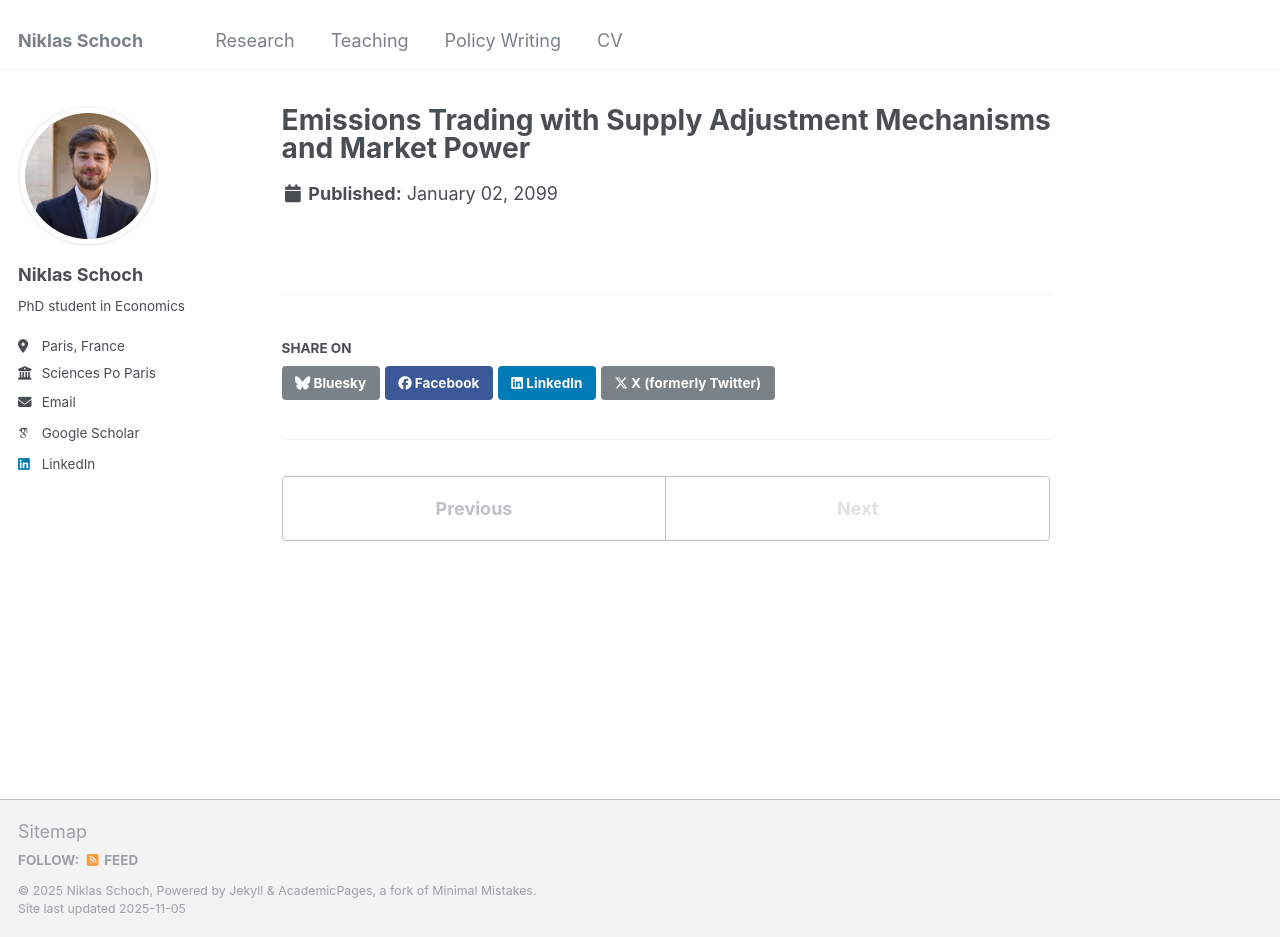
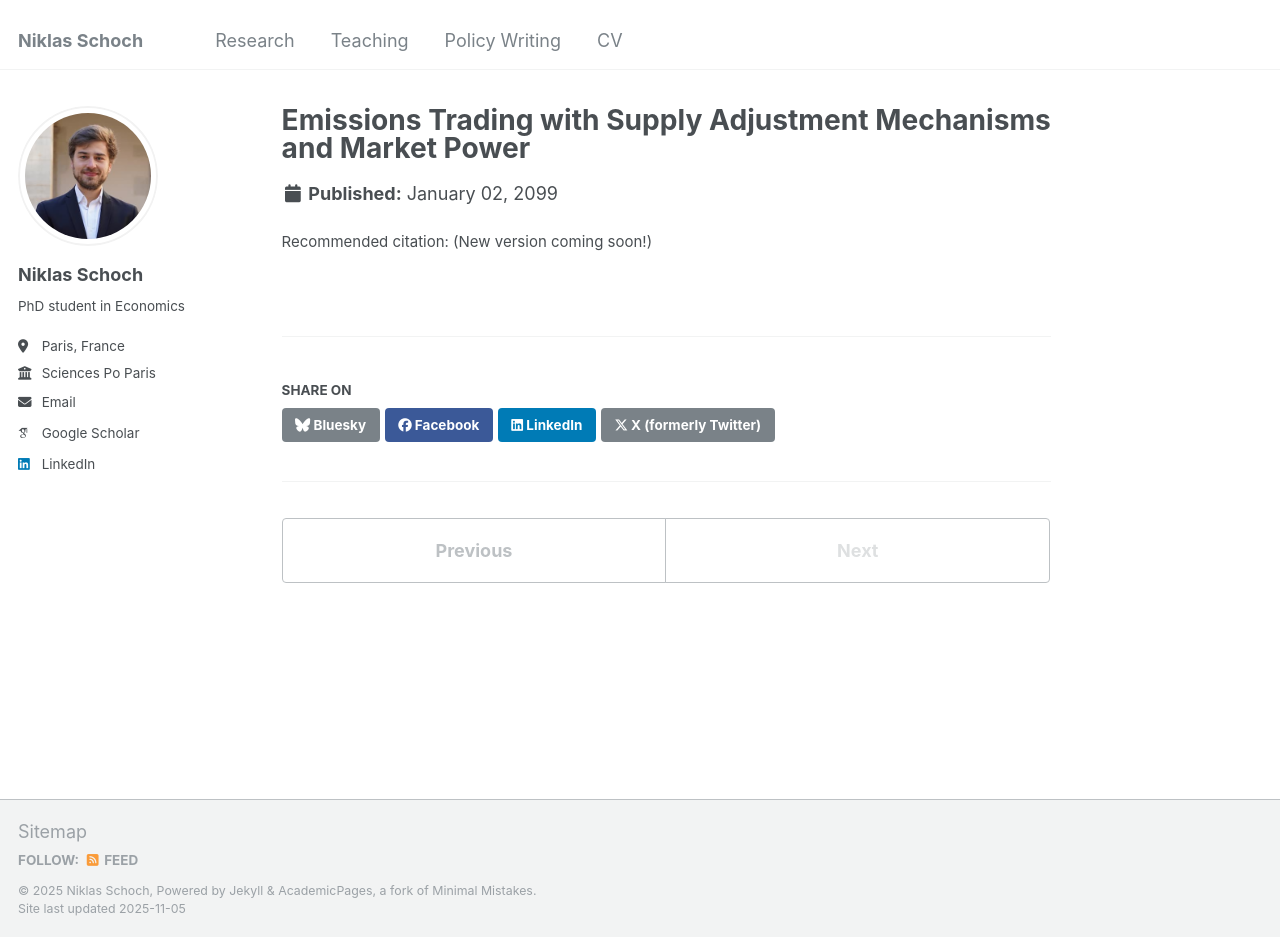
Before and after one commit to niklasschoch/niklasschoch.github.io, a Jekyll site: the page built from _publications/endogenouscaps.md, in a window 1280 px wide and 937 px high. Built offline with Jekyll 4.4.1, drawn with Linux system fonts in a browser that asks for light colours; some web fonts are replaced.

Commit message:
Update endogenouscaps.md
Signed-off-by: Niklas Schoch <74817881+niklasschoch@users.noreply.github.com>

```diff
--- a/_publications/endogenouscaps.md
+++ b/_publications/endogenouscaps.md
@@ -4,6 +4,7 @@ date: 2099-01-02
 collection: publications
 category: Working Paper
 authors: "with Tom Brinker and Simon Quemin"
+citation: "(New version coming soon!)"
 links:
   - label: "Working Paper"
     url: "https://papers.ssrn.com/sol3/papers.cfm?abstract_id=5354164"
```
